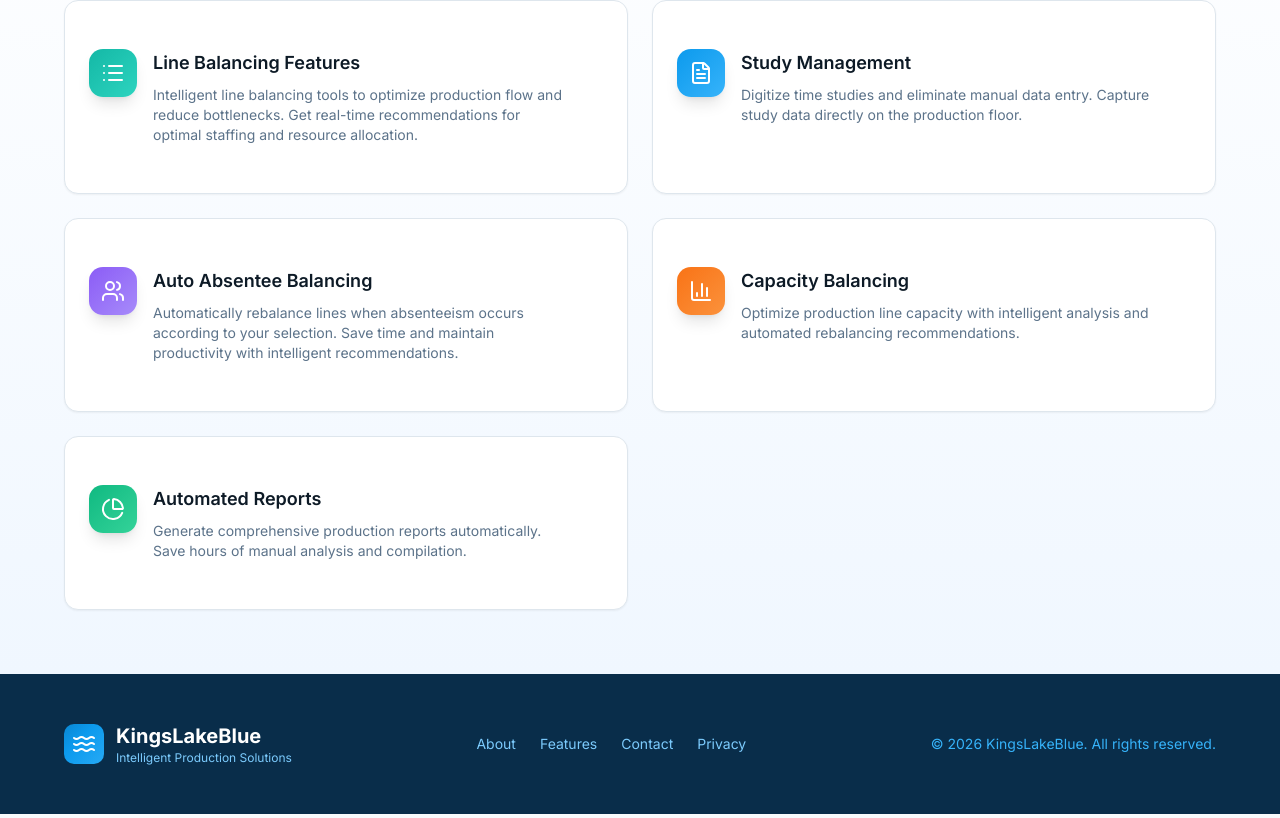
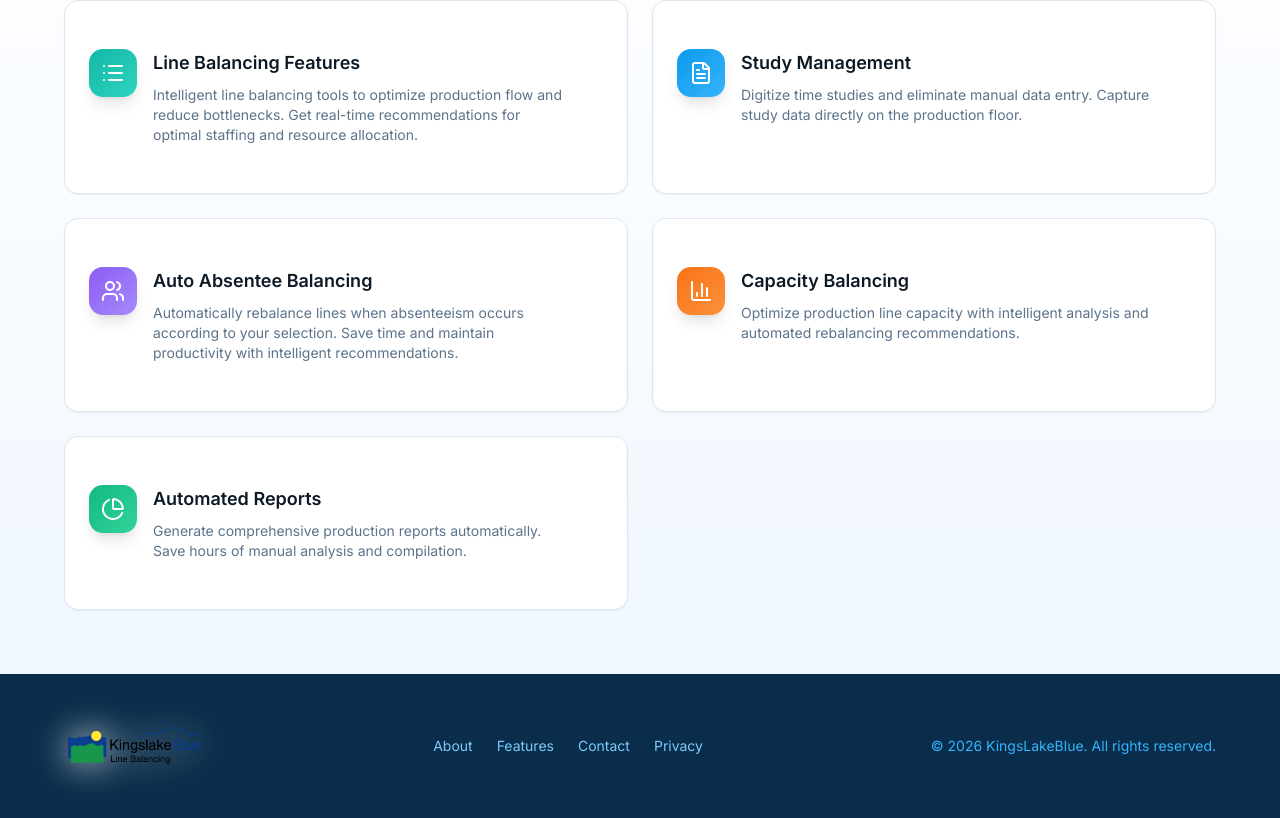
Before and after one commit to Kiza-1015/ROI_Calculator, a React (Vite) app in the folder app/: page / in a window 1280 px wide. Shown: the part 2296-3114 px from the top of the page. Built offline with nearby package versions, Linux system fonts and the light colour scheme.

Commit message:
Replace Waves icon with KingsLakeBlue logo in the footer for improved branding

```diff
--- a/app/src/App.tsx
+++ b/app/src/App.tsx
@@ -10,7 +10,6 @@ import {
   DollarSign,
   ArrowRight,
   CheckCircle2,
-  Waves,
   Briefcase,
   LayoutDashboard,
   PieChart,
@@ -1166,14 +1165,17 @@ function Footer() {
       <div className="max-w-6xl mx-auto">
         <div className="flex flex-col md:flex-row items-center justify-between gap-6">
           <div className="flex items-center gap-3">
-            <div className="w-10 h-10 bg-gradient-kingslake rounded-lg flex items-center justify-center">
-              <Waves className="w-6 h-6 text-white" />
+            <div className="relative rounded-lg p-1 filter drop-shadow-[0_0_18px_rgba(255,255,255,0.85)]">
+              <img
+                src="/logo.png"
+                alt="KingsLakeBlue logo"
+                width={2000}
+                height={600}
+                className="h-10 w-auto object-contain rounded-md"
+              />
             </div>
-            <div>
-              <span className="text-xl font-bold">KingsLakeBlue</span>
-              <p className="text-xs text-kingslake-300">Intelligent Production Solutions</p>
-            </div>
-          </div>
+          </div>
+
           <div className="flex items-center gap-6 text-sm text-kingslake-300">
             <a href="#" className="hover:text-white transition-colors">About</a>
             <a href="#" className="hover:text-white transition-colors">Features</a>
```
